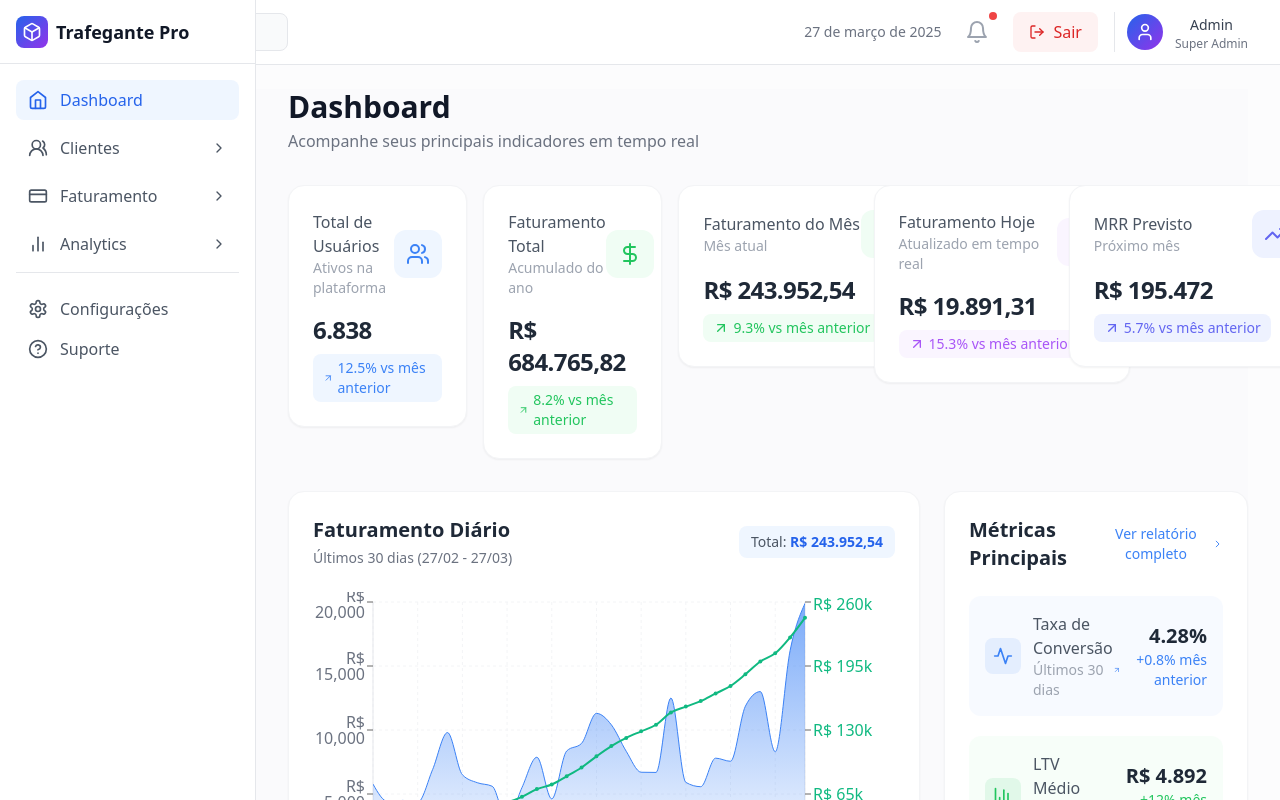
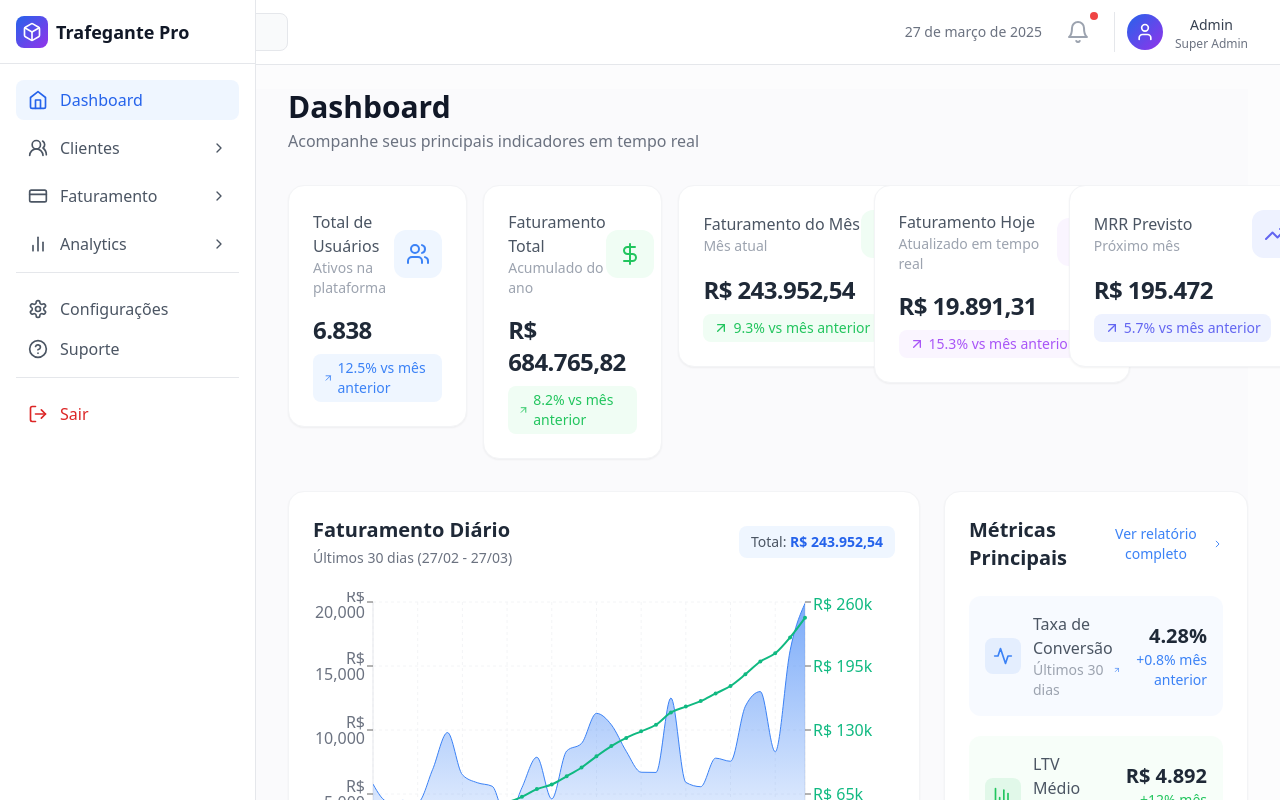
Before and after one commit to OkuraPy/trafegante-pro, a React (Vite) app: page /admin in a window 1280 px wide. Shown: the top 800 px of the page. Built offline with nearby package versions, Linux system fonts and the light colour scheme; sample sign-in values are in the browser's storage.

Commit message:
Mover botão de sair para o menu lateral

```diff
--- a/src/components/DashboardLayout.tsx
+++ b/src/components/DashboardLayout.tsx
@@ -50,15 +50,6 @@ const DashboardLayout: React.FC<DashboardLayoutProps> = ({ children }) => {
                 <span className="absolute top-0 right-0 h-2 w-2 bg-red-500 rounded-full"></span>
               </button>
 
-              {/* Botão de Sair visível */}
-              <button
-                onClick={handleLogout}
-                className="flex items-center px-4 py-2 bg-red-50 text-red-600 hover:bg-red-100 rounded-lg transition-colors"
-              >
-                <LogOut className="w-4 h-4 mr-2" />
-                <span className="font-medium">Sair</span>
-              </button>
-
               <div className="relative">
                 <button
                   onClick={() => setShowLogoutMenu(!showLogoutMenu)}
--- a/src/pages/Dashboard.tsx
+++ b/src/pages/Dashboard.tsx
@@ -22,8 +22,10 @@ import {
   Zap,
   Layers,
   PieChart,
-  LucideIcon
+  LucideIcon,
+  LogOut
 } from 'lucide-react';
+import { useNavigate } from 'react-router-dom';
 
 import {
   AreaChart,
@@ -259,6 +261,15 @@ interface SidebarProps {
 }
 
 function Sidebar({ isOpen, onClose }: SidebarProps) {
+  const navigate = useNavigate();
+
+  const handleLogout = () => {
+    // Remover autenticação
+    localStorage.removeItem('isAuthenticated');
+    // Redirecionar para login
+    navigate('/login');
+  };
+
   return (
     <div className={`fixed inset-y-0 left-0 z-50 w-64 bg-white border-r border-gray-200 transform transition-transform duration-300 ${isOpen ? 'translate-x-0' : '-translate-x-full'} lg:translate-x-0`}>
       <div className="flex items-center justify-between h-16 px-4 border-b border-gray-200">
@@ -297,6 +308,17 @@ function Sidebar({ isOpen, onClose }: SidebarProps) {
         <div className="pt-4 mt-4 border-t border-gray-200">
           <SidebarMenuItem icon={Settings} text="Configurações" />
           <SidebarMenuItem icon={HelpCircle} text="Suporte" />
+        </div>
+
+        {/* Botão de Sair */}
+        <div className="pt-4 mt-4 border-t border-gray-200">
+          <button
+            onClick={handleLogout}
+            className="w-full flex items-center px-3 py-2 text-red-600 hover:bg-red-50 rounded-lg transition-colors"
+          >
+            <LogOut className="w-5 h-5 mr-3" />
+            <span className="font-medium">Sair</span>
+          </button>
         </div>
       </nav>
     </div>
```
